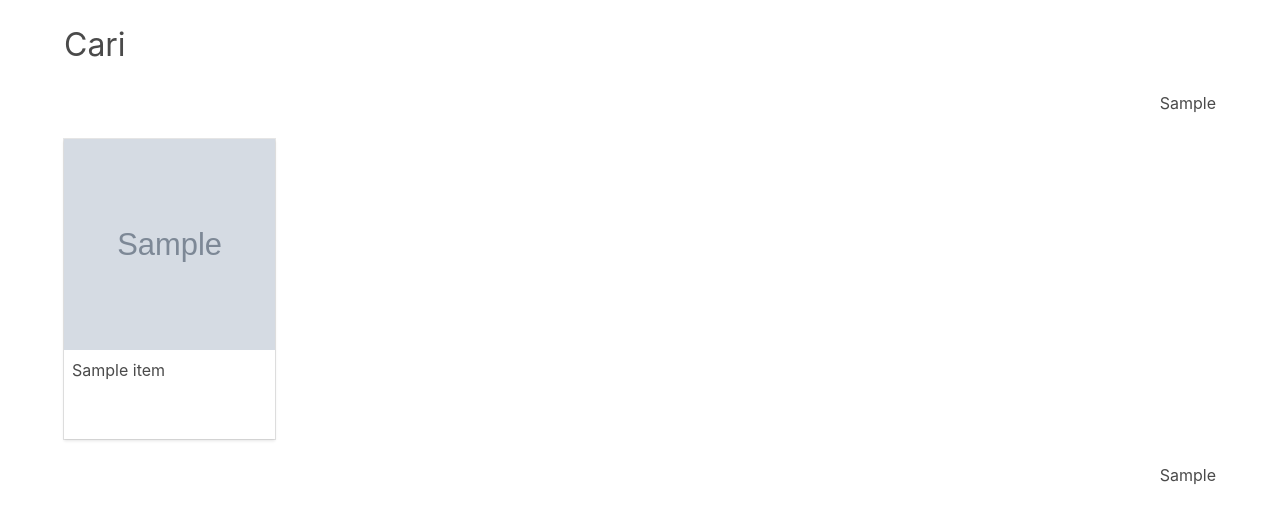
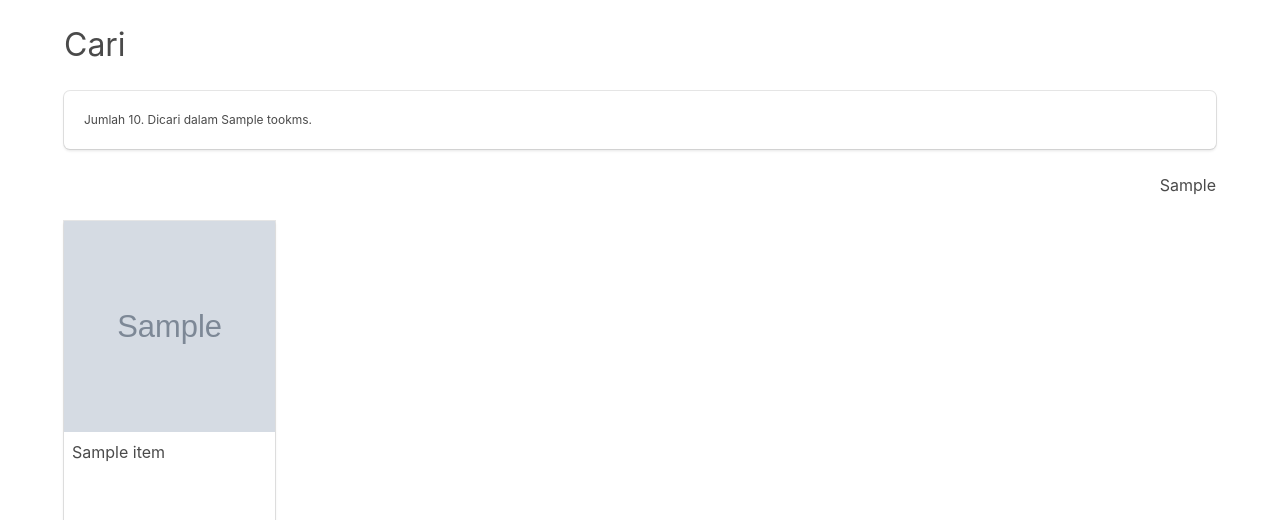
Before and after one commit to farolanf/pytoko, a Django app: template toko/templates/toko/search.html in a window 1280 px wide. Shown: the part 52-572 px from the top of the page. Run offline with Django 3.2, Linux system fonts and the light colour scheme; the template is opened without the code that fills it: most values are stand-ins (such as "Sample title", 1, 10 or a date in 2020); grey boxes marked "Sample" are stand-in pictures; parts of the project's set-up code (start-up, migrations or seed data) failed here and were passed over; some libraries are stand-ins or nearby versions.

Commit message:
search: add filter box

```diff
--- /dev/null
+++ b/toko/templates/toko/search-filter.html
@@ -0,0 +1,5 @@
+<div class="box">
+    <div class="f7">
+        <p>Jumlah {{ total }}. Dicari dalam {{ took }}ms.</p>
+    </div>
+</div>
--- a/toko/templates/toko/search.html
+++ b/toko/templates/toko/search.html
@@ -7,12 +7,13 @@
 
 {% block content %}
 <h1>Cari</h1>
-{% pagination paginator %}
 {% if not results %}
 <div class="box has-text-centered">
     Tidak ditemukan
 </div>
 {% endif %}
+{% include './search-filter.html' %}
+{% pagination paginator %}
 <div class="columns is-multiline">
     {% for item in results %}
     {% include 'toko/ad/search-item.html' %}
```
